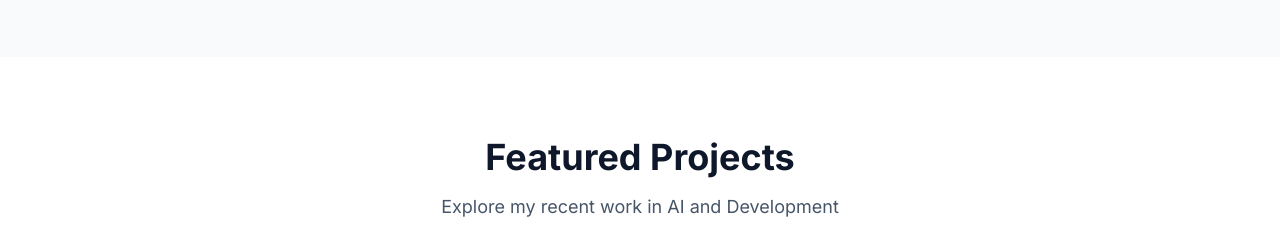
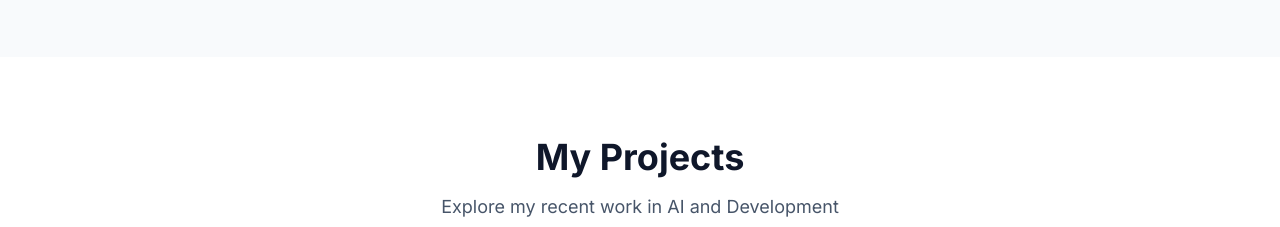
Before and after one commit to sarankumar74/personal-portfolio, a React (Vite) app: page / in a window 1280 px wide. Shown: the part 2160-2387 px from the top of the page. Built offline with nearby package versions, Linux system fonts and the light colour scheme.

Commit message:
Second Commit

```diff
--- a/components/Projects.tsx
+++ b/components/Projects.tsx
@@ -16,7 +16,7 @@ const Projects: React.FC = () => {
     <section id="projects" className="py-20 bg-white dark:bg-slate-900 transition-colors duration-300 scroll-mt-20">
       <div className="max-w-7xl mx-auto px-4 sm:px-6 lg:px-8">
         <div className="text-center mb-12">
-          <h2 className="text-3xl font-bold text-slate-900 dark:text-white sm:text-4xl">Featured Projects</h2>
+          <h2 className="text-3xl font-bold text-slate-900 dark:text-white sm:text-4xl">My Projects</h2>
           <p className="mt-4 text-lg text-slate-600 dark:text-slate-400">Explore my recent work in AI and Development</p>
         </div>
 
```
